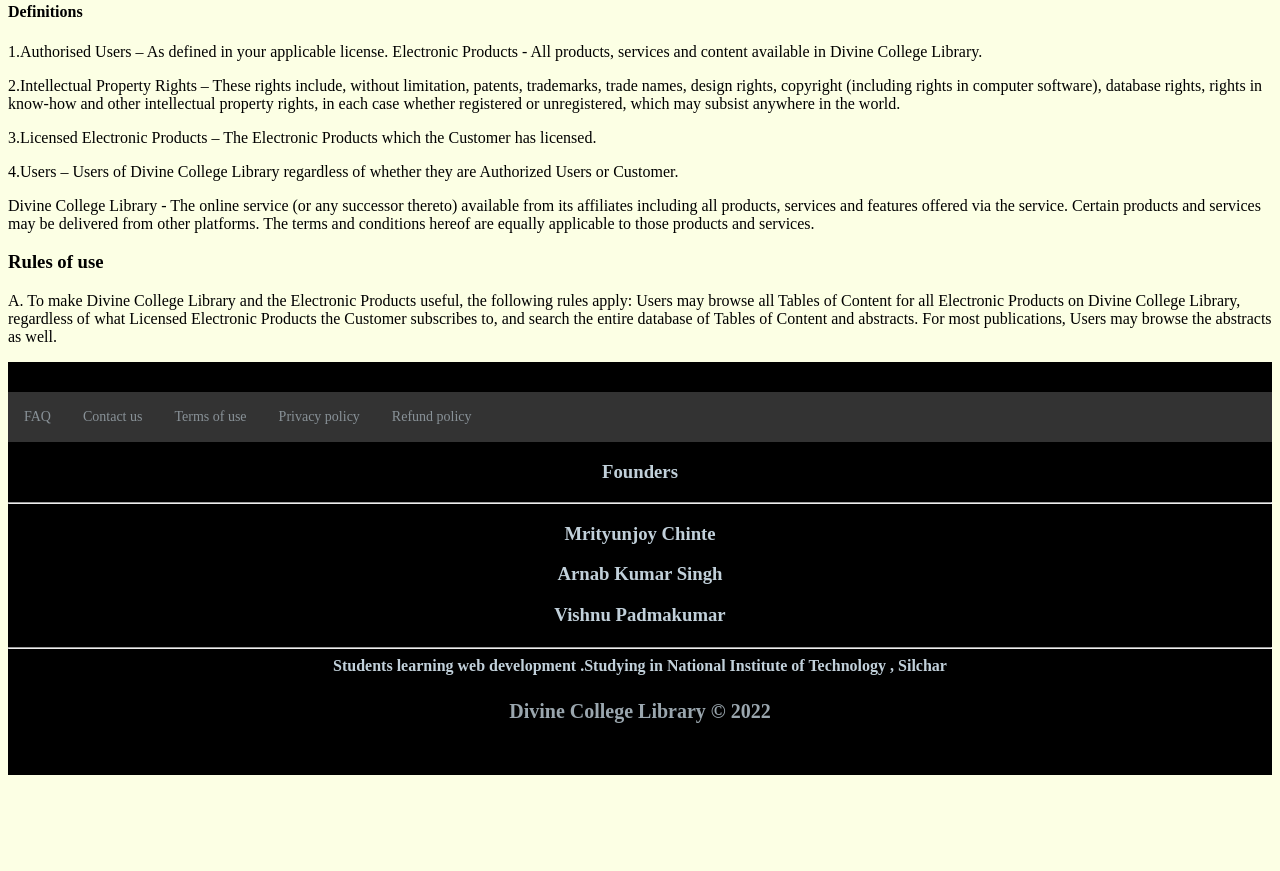
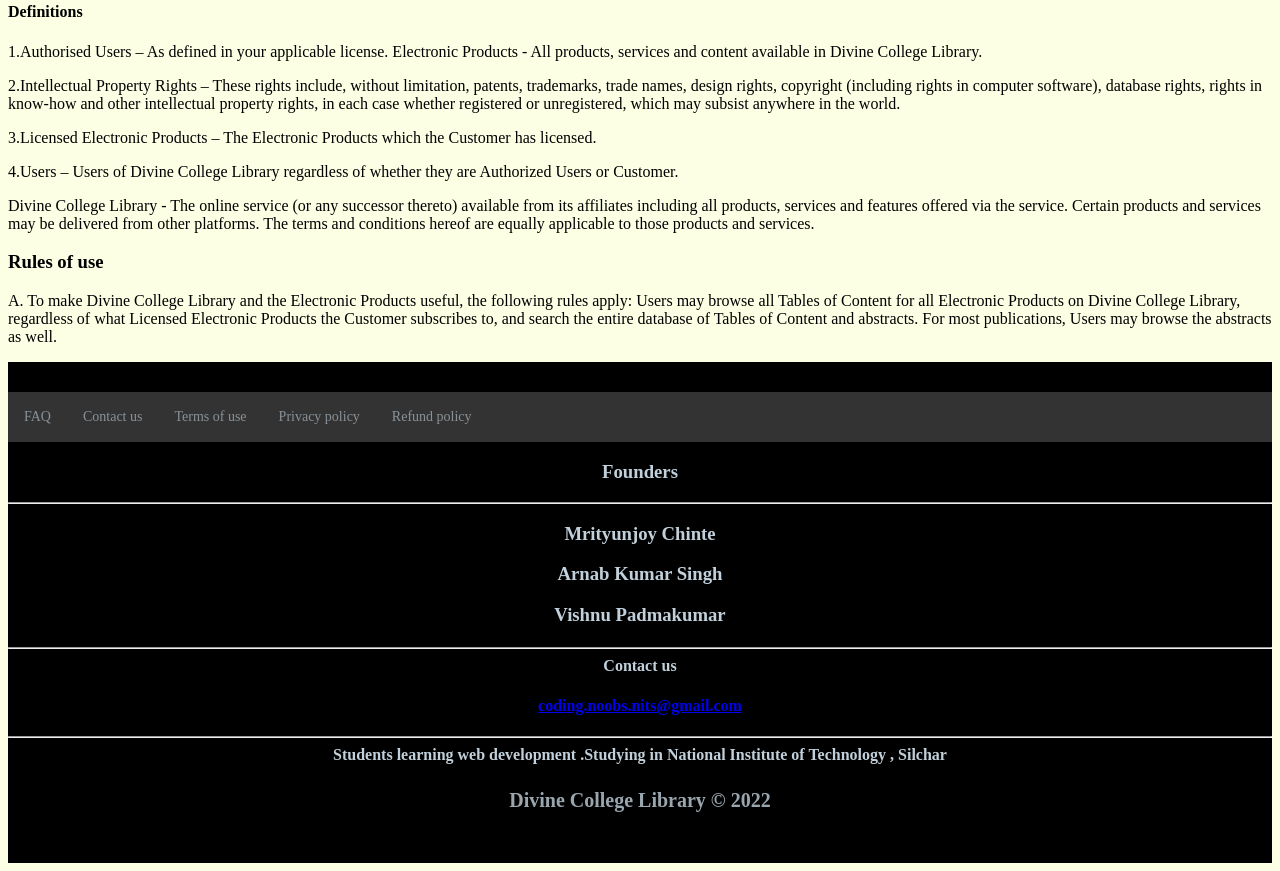
Before and after one commit to Arnab-K-S/E-Library, a plain HTML site: page termsofuse.html in a window 1280 px wide. Shown: the part 347-1218 px from the top of the page. Before the commit the page ends 1130 px from the top, so only its background shows below. Drawn offline with Linux system fonts and the light colour scheme.

Commit message:
Update termsofuse.html
Added contact us in footer

```diff
--- a/termsofuse.html
+++ b/termsofuse.html
@@ -86,6 +86,10 @@
                 <a href=""></a>
                 <h3>Vishnu Padmakumar</h3>
                 <a href=""></a>
+                 <h4>
+                    <hr> Contact us
+                    <h4><a href="#">coding.noobs.nits@gmail.com</a></h4>
+                </h4>
                 <h4>
                     <hr>
                     <b>Students learning web development .Studying in National Institute of Technology , Silchar</b>
```
